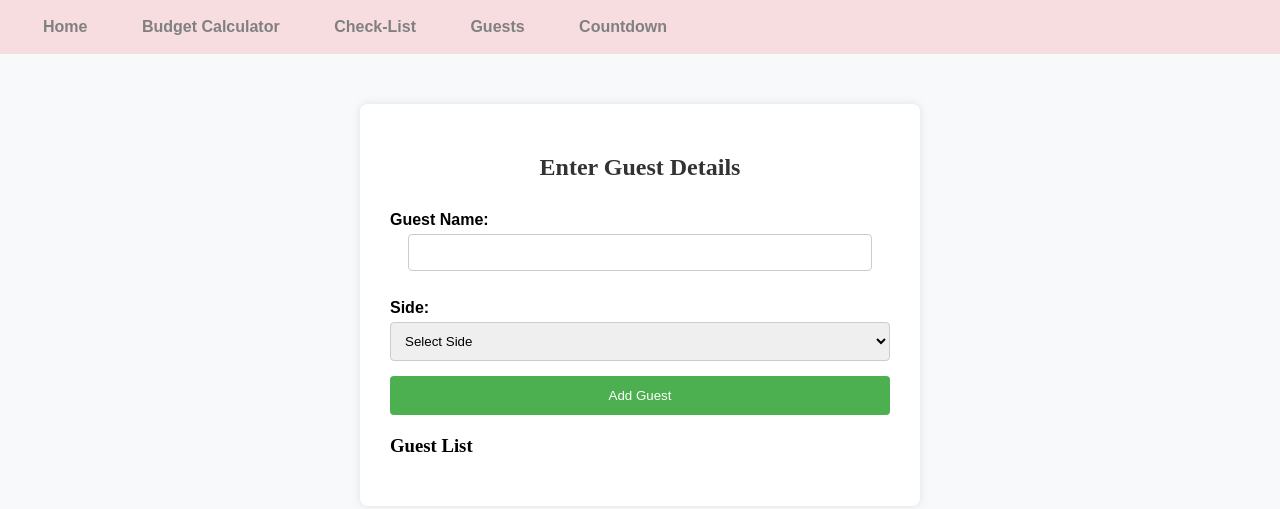
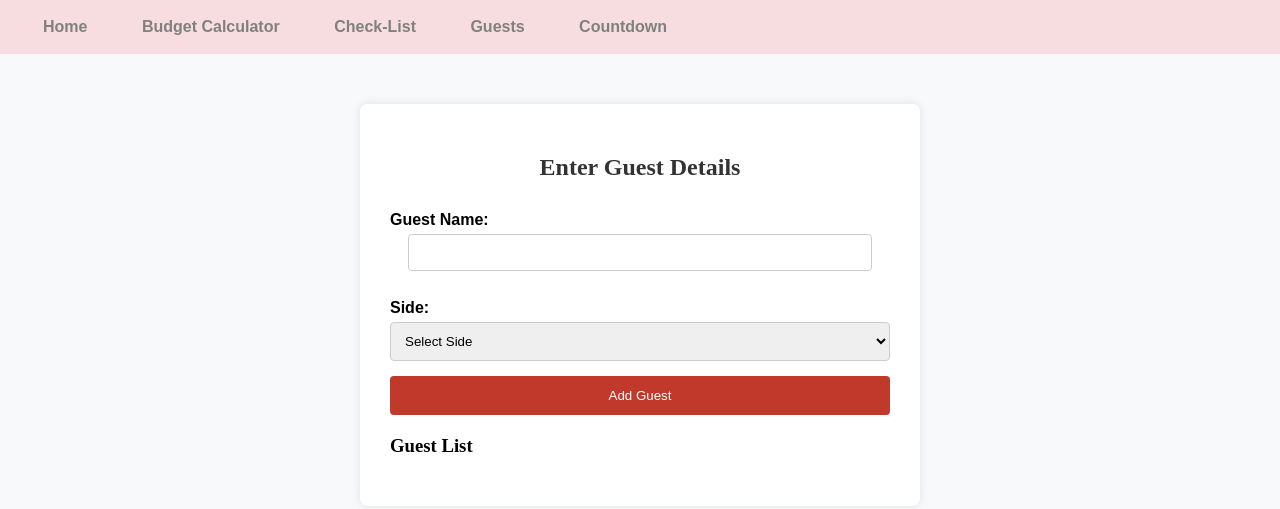
Before and after one commit to maddikasirireddy/Wedding-Budget-Planner, a plain HTML site: page guests.html in a window 1280 px wide. Drawn offline with Linux system fonts and the light colour scheme.

Commit message:
Change button background color to red

```diff
--- a/guests.html
+++ b/guests.html
@@ -48,7 +48,7 @@
         button {
             margin-top: 15px;
             padding: 12px;
-            background-color: #4CAF50;
+            background-color: #c0392b;
             color: white;
             border: none;
             border-radius: 4px;
```
